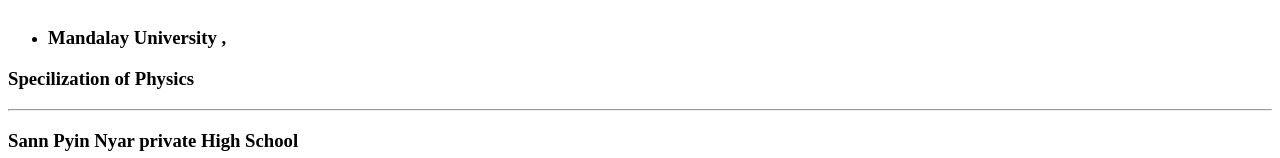
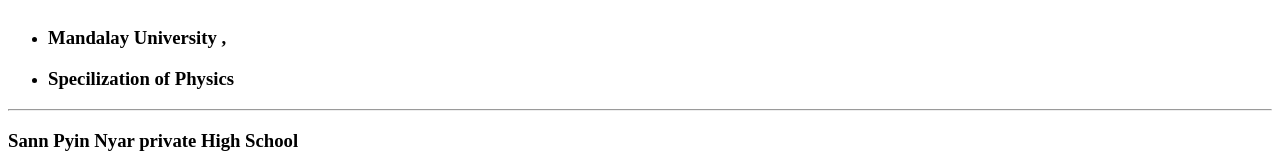
Before and after one commit to hlaminhtet1510/cv, a plain HTML site: page index.html in a window 1280 px wide. Shown: the part 222-380 px from the top of the page. Drawn offline with Linux system fonts and the light colour scheme.

Commit message:
Update index.html

```diff
--- a/index.html
+++ b/index.html
@@ -14,8 +14,9 @@
 <h1>Education</h1>
 <ul>
   <li><h3>Mandalay University ,</h3></li>
+  <li> <h3>Specilization of Physics</h3> </li>
 </ul>
-  <h3>Specilization of Physics</h3>
+
   <hr>
 
   <h3>Sann Pyin Nyar private High School </h3>
```
